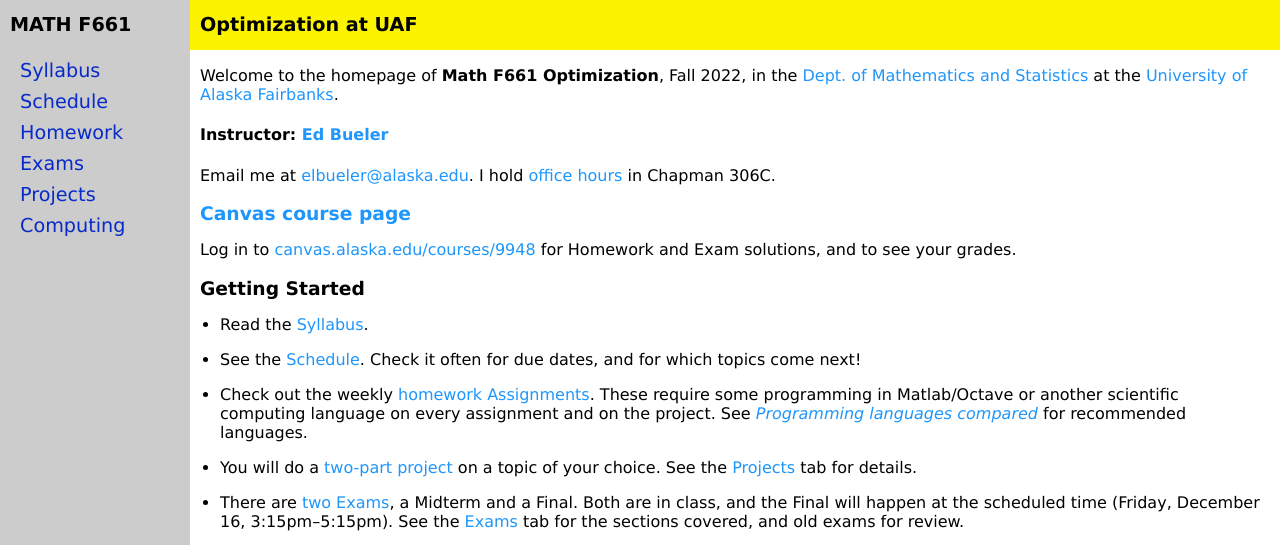
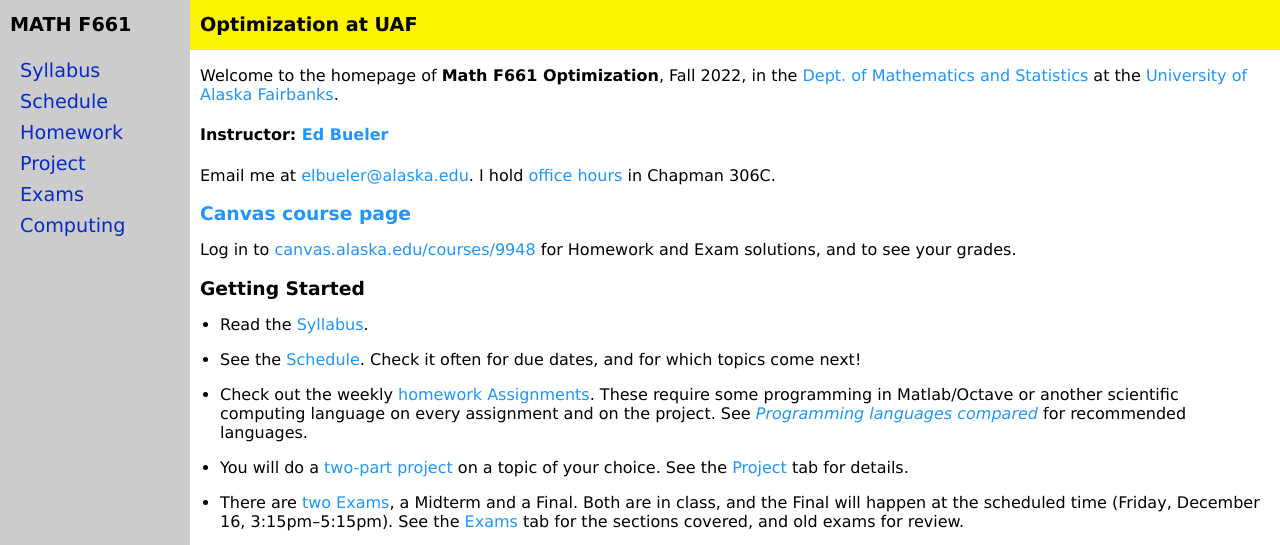
Before and after one commit to bueler/opt, a Jekyll site: the page built from index.md, in a window 1280 px wide and 937 px high. Shown: the top 545 px of the window. Built offline with Jekyll 4.4.1, drawn with Linux system fonts in a browser that asks for light colours.

Commit message:
use homework,project,exams order uniformly

```diff
--- a/_data/toc.yaml
+++ b/_data/toc.yaml
@@ -11,11 +11,11 @@ docs:
 - title: Homework
   url: homework.html
 
+- title: Project
+  url: projects.html
+
 - title: Exams
   url: exams.html
 
-- title: Projects
-  url: projects.html
-
 - title: Computing
   url: computing.html
--- a/index.md
+++ b/index.md
@@ -21,7 +21,7 @@ Log in to [canvas.alaska.edu/courses/9948](https://canvas.alaska.edu/courses/994
 
 * Check out the weekly [homework Assignments](homework.html).  These require some programming in Matlab/Octave or another scientific computing language on every assignment and on the project.  See [_Programming languages compared_](https://bueler.github.io/compareMOP.pdf) for recommended languages.
 
-* You will do a [two-part project](projects.html) on a topic of your choice.  See the [Projects](projects.html) tab for details.
+* You will do a [two-part project](projects.html) on a topic of your choice.  See the [Project](projects.html) tab for details.
 
 * There are [two Exams](exams.html), a Midterm and a Final.  Both are in class, and the Final will happen at the scheduled time (Friday, December 16, 3:15pm--5:15pm).  See the [Exams](exams.html) tab for the sections covered, and old exams for review.
 
--- a/projects.md
+++ b/projects.md
@@ -1,9 +1,9 @@
 ---
 layout: course-page
-title: Projects
+title: Project
 ---
 
-## Projects
+## Project
 
 Don't worry about your project until after the Midterm Exam on Friday, 28 October!  At that point I will address it in class and hand out the "About your project" document below.
 
```
